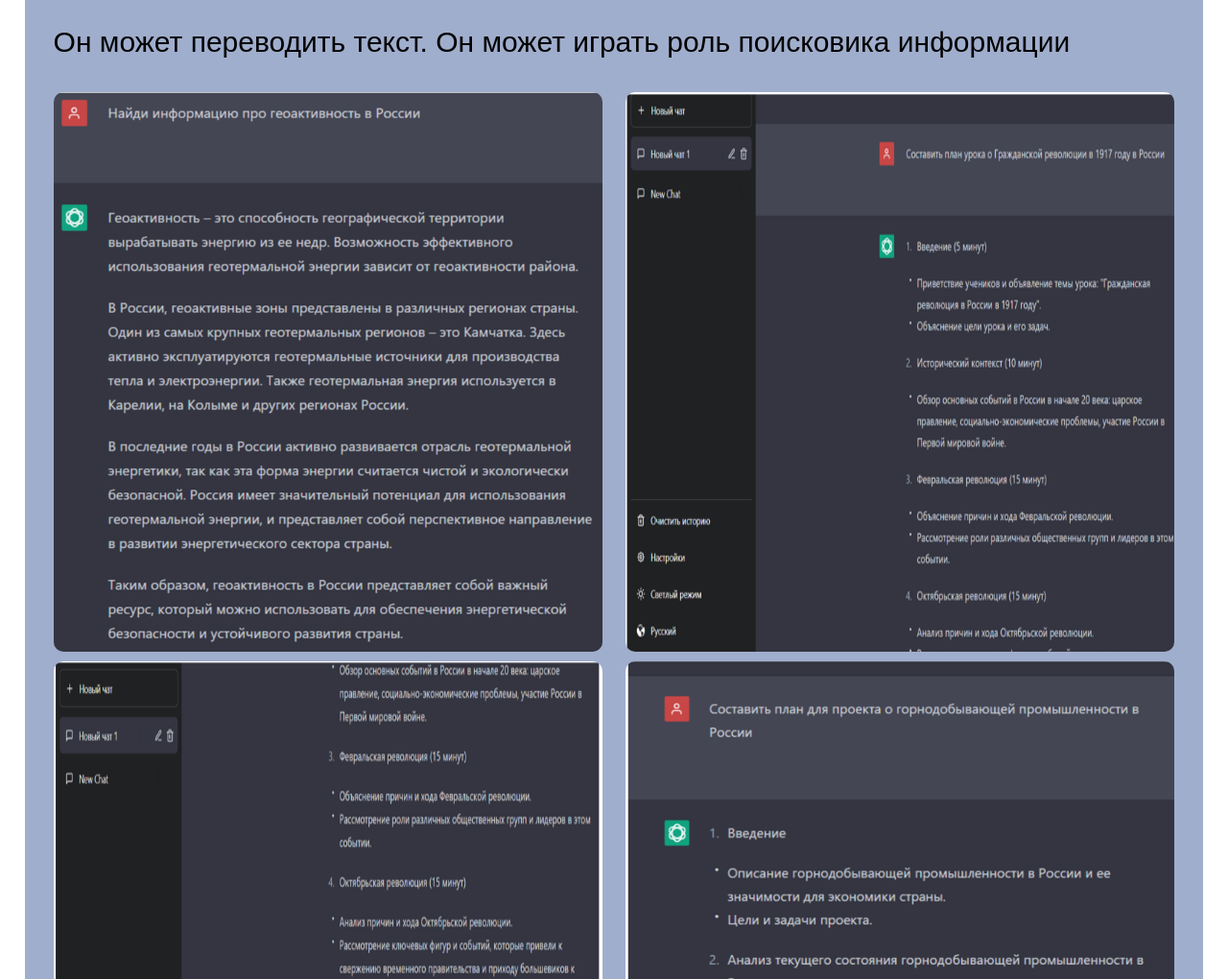
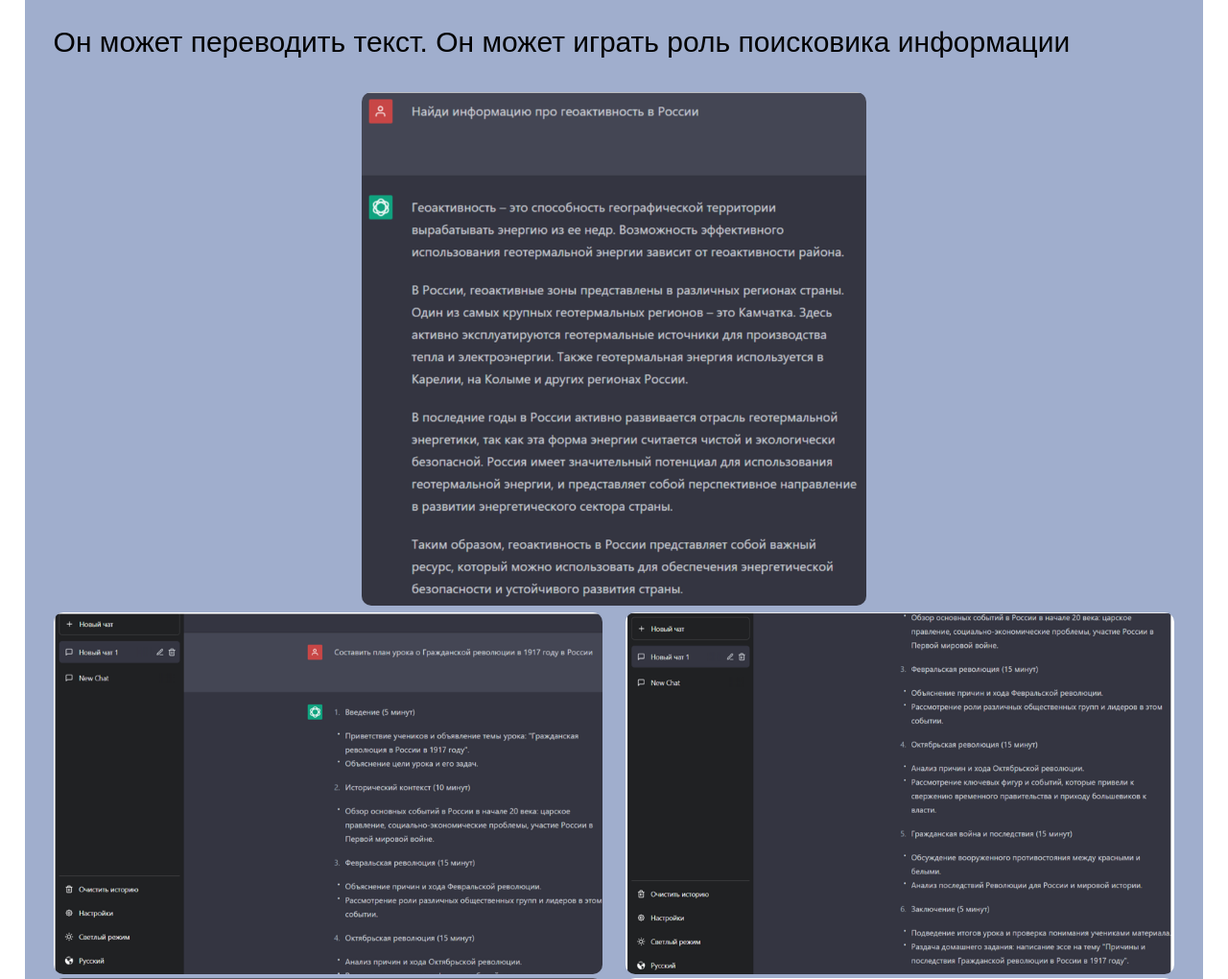
Before and after one commit to Toindiana/project, a plain HTML site: page index.html in a window 1280 px wide. Shown: the part 2461-3481 px from the top of the page at 96% size. Drawn offline with Linux system fonts and the light colour scheme.

Commit message:
Add files via upload

```diff
--- a/index.html
+++ b/index.html
@@ -89,12 +89,29 @@
         <p>
           Он может переводить текст. Он может играть роль поисковика информации
         </p>
-        <div class="imges gpd">
+        <!-- <div class="imges gpt">
           <img src="./img/4.png" alt="" />
+        </div>
+        <div class="imges gpt">
           <img src="./img/5.png" alt="" />
         </div>
-        <div class="imges gpd">
+        <div class="imges gpt">
           <img src="./img/6.png" alt="" />
+        </div>
+        <div class="imges gpt">
+          <img src="./img/7.png" alt="" />
+        </div>
+        <div class="imges gpt">
+          <img src="./img/8.png" alt="" />
+        </div> -->
+        <div class="imges gpt_1">
+          <img src="./img/4.png" alt="" />
+        </div>
+        <div class="imges gpt">
+          <img src="./img/5.png" alt="" />
+          <img src="./img/6.png" alt="" />
+        </div>
+        <div class="imges gpt">
           <img src="./img/7.png" alt="" />
           <img src="./img/8.png" alt="" />
         </div>
--- a/style.css
+++ b/style.css
@@ -51,7 +51,10 @@ img {
   justify-content: space-between;
   flex-wrap: wrap;
 }
-.gpd img {
+.gpt_1 {
+  justify-content: center;
+}
+.gpt img {
   width: 49%;
-  margin: 5px 0;
+  margin: 2px 0;
 }
```
